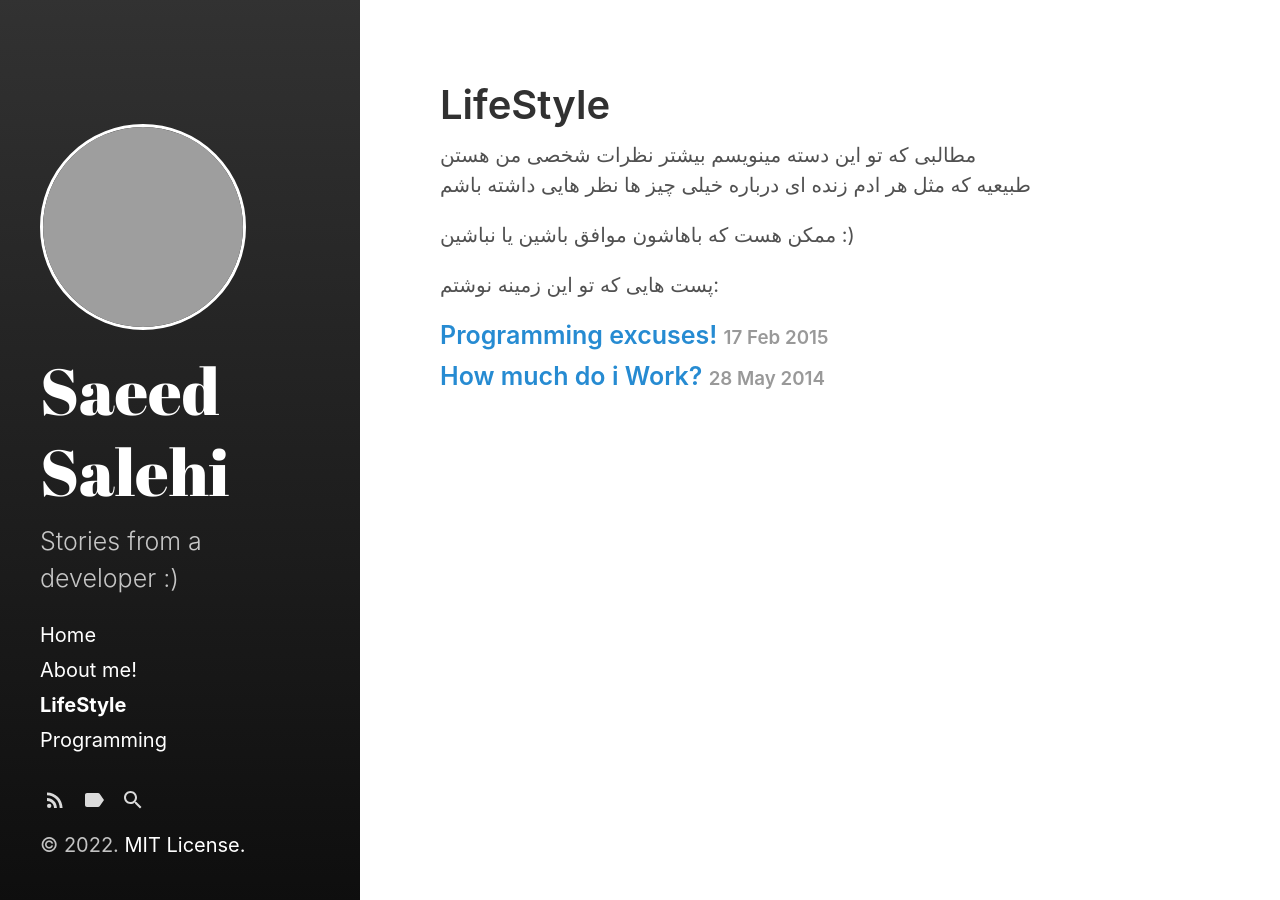
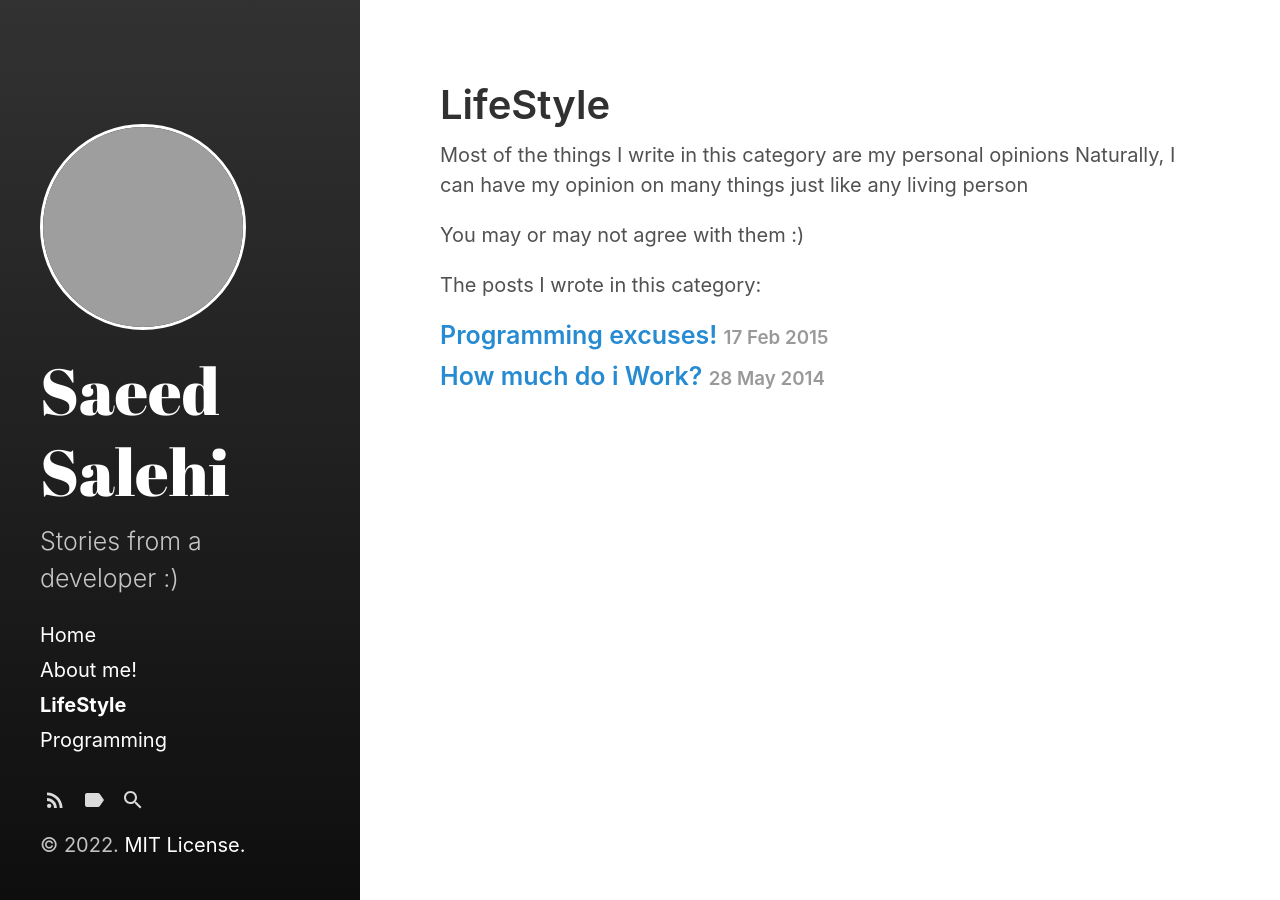
Before and after one commit to 1saeedsalehi/1saeedsalehi.github.io, a Jekyll site: the page built from category/lifestyle.md, in a window 1280 px wide. Built offline with Jekyll 4.4.1, drawn with Linux system fonts in a browser that asks for light colours; grey boxes are pictures that could not be loaded.

Commit message:
update category

```diff
--- a/category/lifestyle.md
+++ b/category/lifestyle.md
@@ -3,10 +3,9 @@ layout: category
 title: LifeStyle
 ---
 
-مطالبی که تو این دسته مینویسم بیشتر نظرات شخصی من هستن
-طبیعیه که مثل هر ادم زنده ای درباره خیلی چیز ها نظر هایی داشته باشم
+Most of the things I write in this category are my personal opinions
+Naturally, I can have my opinion on many things just like any living person
 
-ممکن هست که باهاشون موافق باشین یا نباشین
- :)
+You may or may not agree with them :)
 
- پست هایی که تو این زمینه نوشتم:
+The posts I wrote in this category:
```
Also changed, not shown: category/programming.md (+2 -4 lines).
